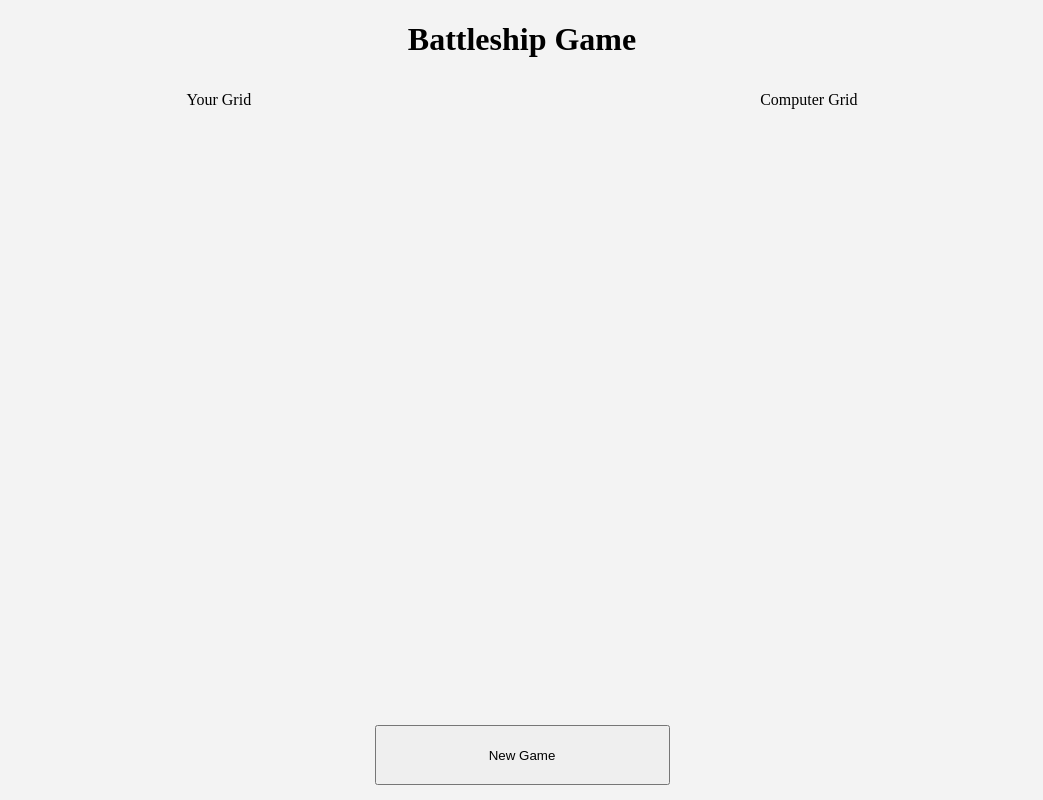
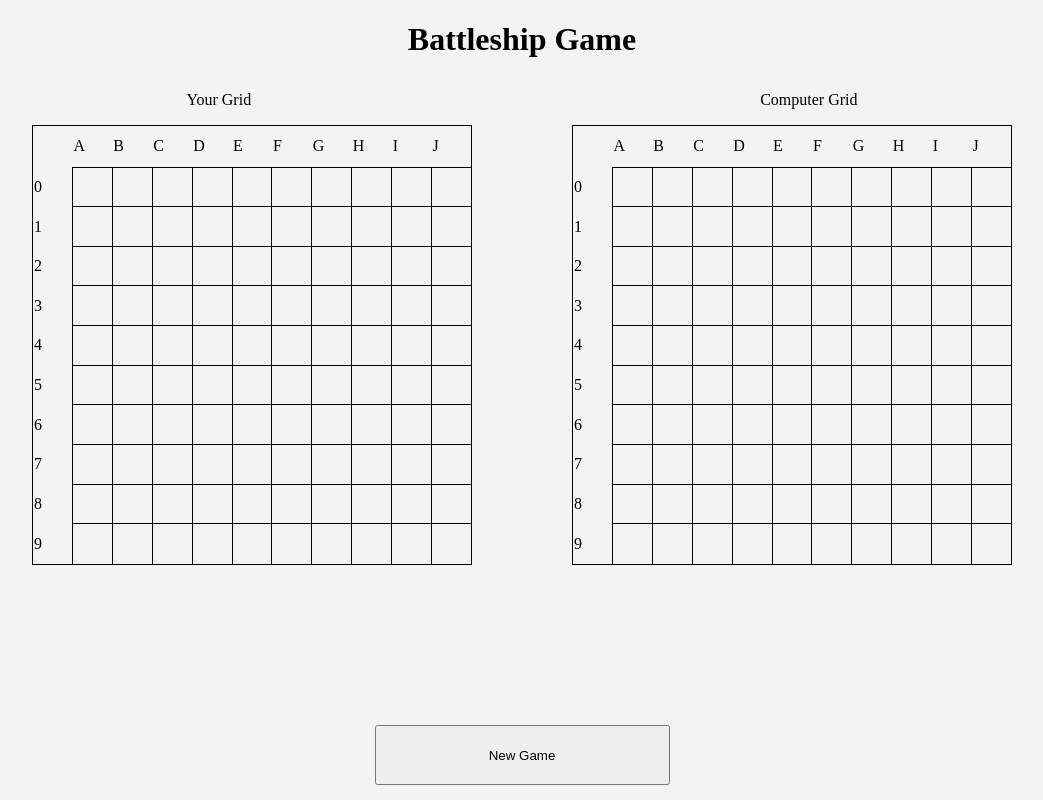
Before and after one commit to nagaremono/battleship, a website built with webpack: page dist/index.html in a window 1280 px wide. Shown: the whole page, without its empty margins (118-1161 px from the left). Built offline with nearby package versions, Linux system fonts and the light colour scheme.

Commit message:
add ui module to render base grid

```diff
--- /dev/null
+++ b/src/ui-module.js
@@ -0,0 +1,37 @@
+;(function() {
+  let playerGrid = document.querySelector('.player')
+  let computerGrid = document.querySelector('.computer')
+  let grids = [playerGrid, computerGrid]
+  let horizontalKeys = ['A', 'B', 'C', 'D', 'E', 'F', 'G', 'H', 'I', 'J']
+
+  grids.forEach(grid => {
+    let table = document.createElement('table')
+
+    let coordRow = document.createElement('tr')
+    for (let i = -1; i < 10; i++) {
+      let coord = document.createElement('td')
+      if (i === -1) {
+        coordRow.appendChild(coord)
+        continue
+      }
+      coord.textContent = horizontalKeys[i]
+      coordRow.appendChild(coord)
+    }
+    table.appendChild(coordRow)
+
+    for (let i = 0; i < 10; i++) {
+      let row = document.createElement('tr')
+      let rowIndex = document.createElement('td')
+      rowIndex.textContent = i
+      row.appendChild(rowIndex)
+
+      for (let j = 0; j < 10; j++) {
+        let box = document.createElement('td')
+        row.appendChild(box)
+      }
+
+      table.appendChild(row)
+    }
+    grid.appendChild(table)
+  })
+})()
```
Also changed, not shown: dist/index.html, dist/style.css.
